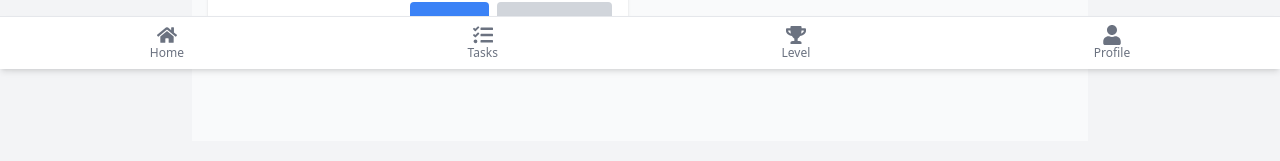
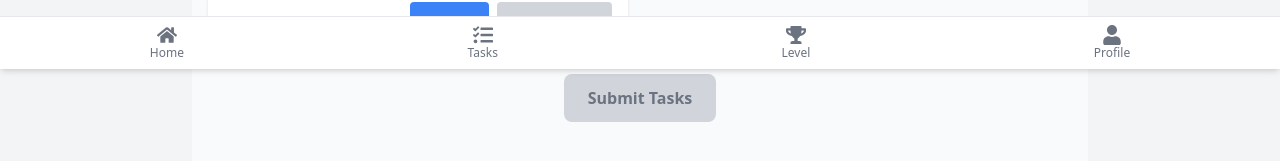
Before and after one commit to natymok/advertizment, a React (Create React App) app: page /dashboard in a window 1280 px wide. Both pictures are taken after a click on the button "Tasks". Shown: the part 731-892 px from the top of the page. Built offline with nearby package versions, Linux system fonts and the light colour scheme.

Commit message:
add tasks pages and others

```diff
--- a/src/components/Tasks.jsx
+++ b/src/components/Tasks.jsx
@@ -16,11 +16,10 @@ export default function TasksPage() {
   const handleWatch = (id, url) => {
     setPlaying(prev => ({ ...prev, [id]: url + "?autoplay=1" }));
 
-    // Start 5-second timer only after user clicks Watch
     if (!doneEnabled[id]) {
       setTimeout(() => {
         setDoneEnabled(prev => ({ ...prev, [id]: true }));
-      }, 5000); // 5 seconds
+      }, 10000); // 10 seconds after Watch click
     }
   };
 
@@ -28,9 +27,14 @@ export default function TasksPage() {
     setCompleted(prev => ({ ...prev, [id]: true }));
   };
 
+  const handleSubmitTasks = () => {
+    alert("🎉 All tasks submitted successfully!");
+  };
+
+  const allTasksDone = videos.every(video => completed[video.id]);
+
   return (
     <div className="min-h-screen bg-gray-50 p-4 md:max-w-4xl mx-auto">
-      {/* Available Tasks Section */}
       <div className="flex items-center justify-center gap-2 mb-6">
         <FaTasks className="text-indigo-600 text-2xl" />
         <h1 className="text-3xl font-bold text-gray-800">Available Tasks</h1>
@@ -76,6 +80,25 @@ export default function TasksPage() {
           </div>
         ))}
       </div>
+
+      {/* Submit Tasks Button */}
+      <div className="flex justify-center mt-4">
+        <button
+          onClick={handleSubmitTasks}
+          disabled={!allTasksDone}
+          className={`px-6 py-3 rounded-lg font-semibold transition ${
+            allTasksDone
+              ? "bg-green-600 text-white hover:bg-green-700"
+              : "bg-gray-300 text-gray-500 cursor-not-allowed"
+          }`}
+        >
+          Submit Tasks
+        </button>
+
+
+
+      </div>
+       <br></br>
       <Nav></Nav>
     </div>
   );
```
